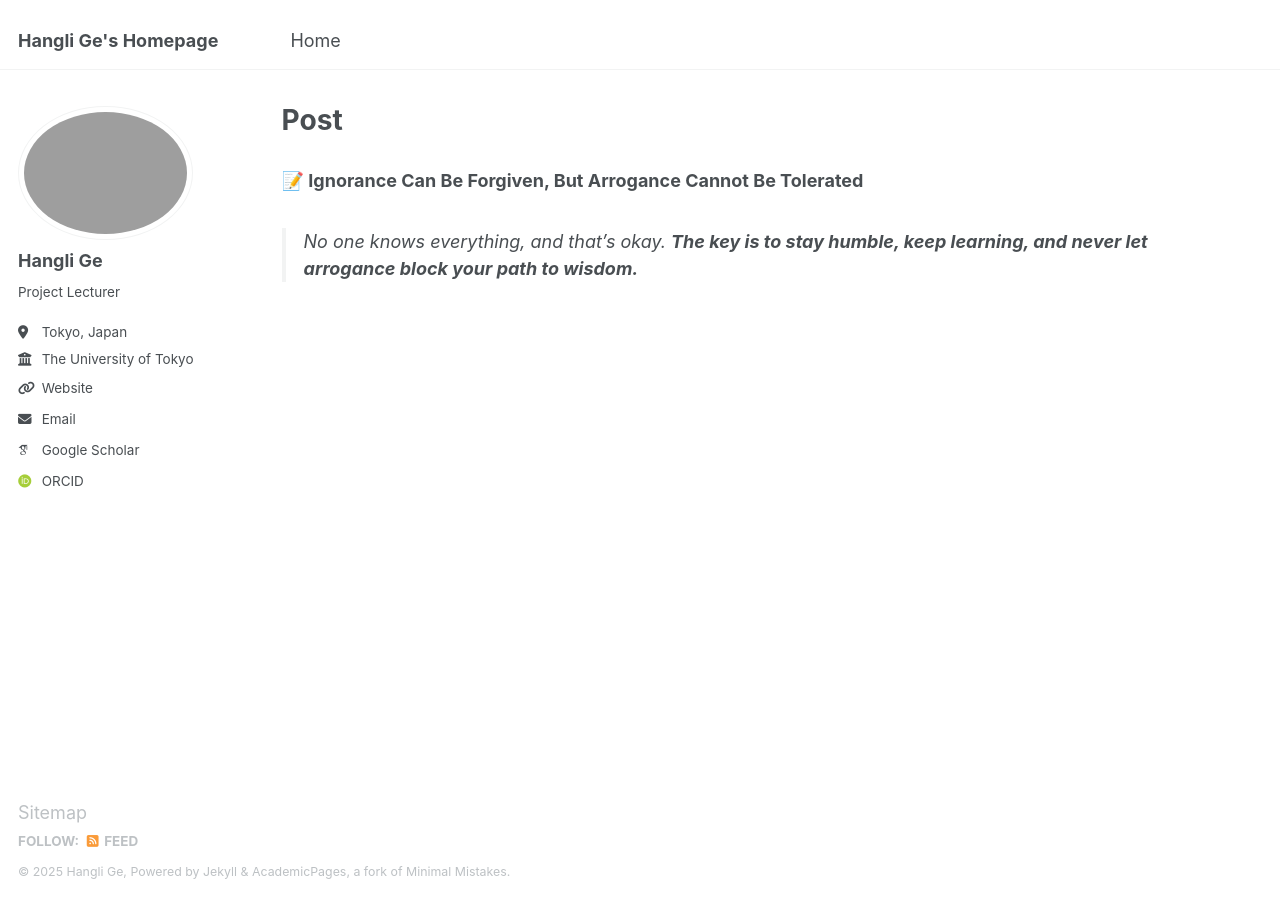
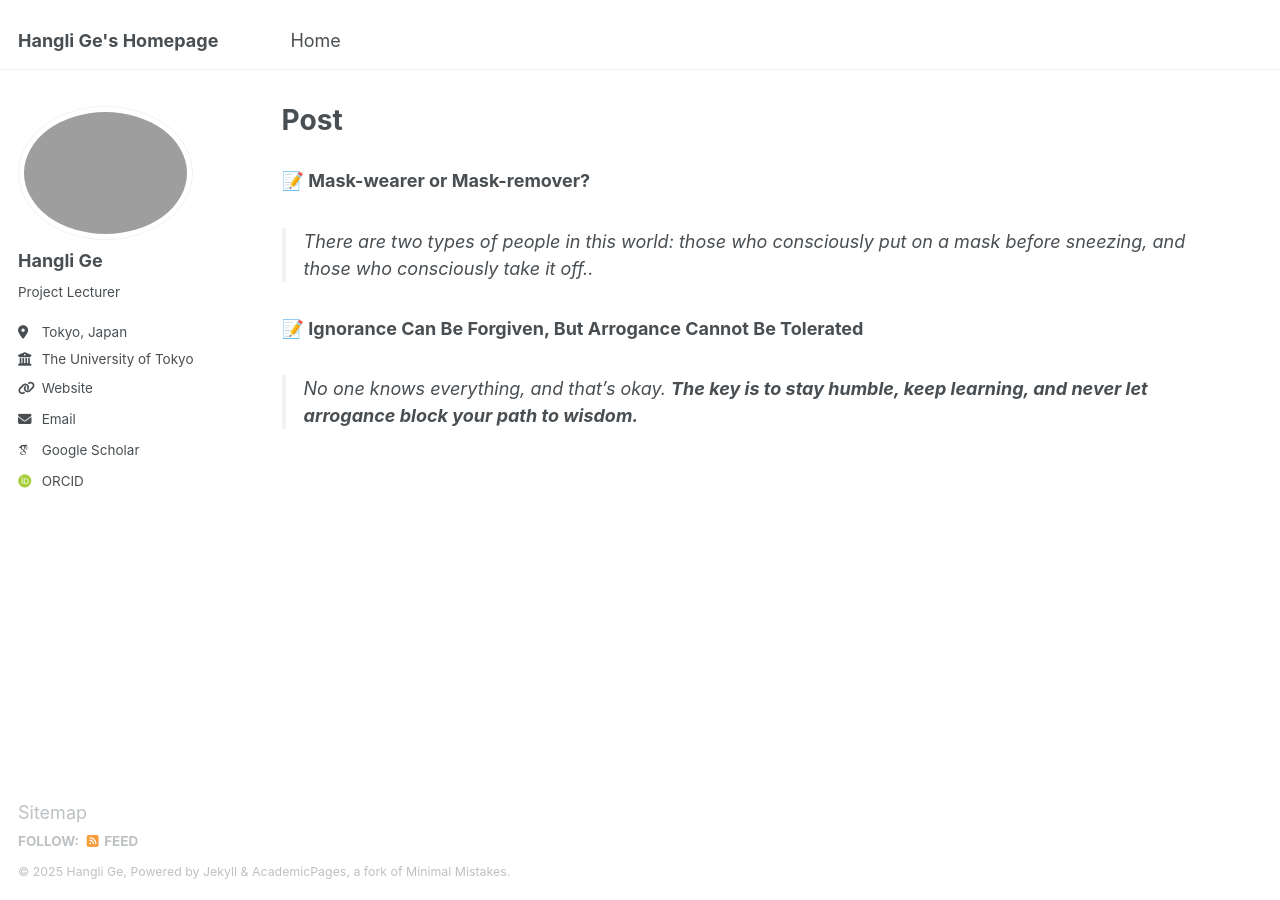
Before and after one commit to christie888/christie888.github.io, a Jekyll site: the page built from _pages/post.md, in a window 1280 px wide. Built offline with Jekyll 4.4.1, drawn with Linux system fonts in a browser that asks for light colours; some web fonts are replaced.

Commit message:
Update post.md

```diff
--- a/_pages/post.md
+++ b/_pages/post.md
@@ -4,6 +4,8 @@ title: "Post"
 permalink: /post/
 ---
 
+### 📝 Mask-wearer or Mask-remover?
+> There are two types of people in this world: those who consciously put on a mask before sneezing, and those who consciously take it off..
 
 ### 📝 Ignorance Can Be Forgiven, But Arrogance Cannot Be Tolerated
 > No one knows everything, and that's okay.
```
